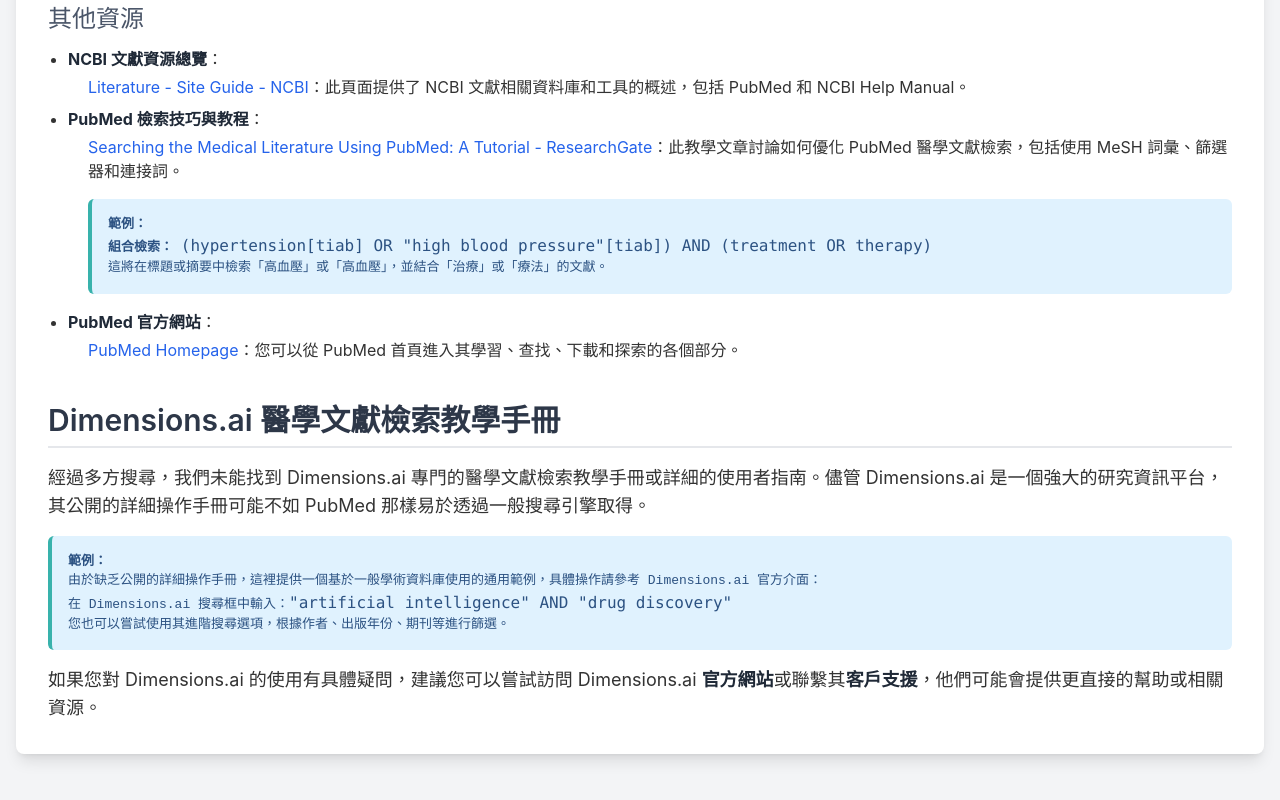
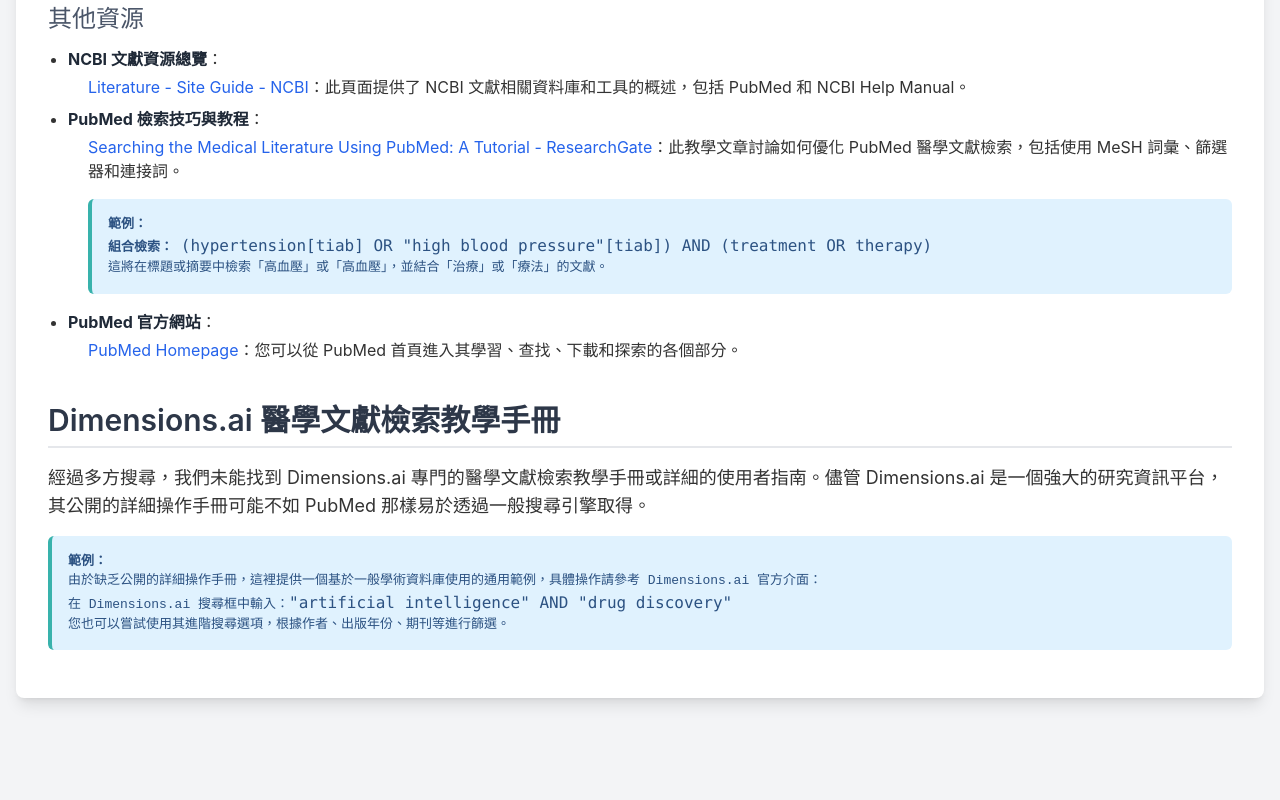
Before and after one commit to chaoneng/Learnthepublicationprocess, a plain HTML site: page SearchReferences.html in a window 1280 px wide. Shown: the part 878-1678 px from the top of the page. After the commit the page ends 1624 px from the top, so only its background shows below. Drawn offline with nearby package versions, Linux system fonts and the light colour scheme.

Commit message:
Update SearchReferences.html
Signed-off-by: Charles C.N. Wang <chaoneng.wang@gmail.com>

```diff
--- a/SearchReferences.html
+++ b/SearchReferences.html
@@ -130,7 +130,7 @@
                 <p>在 Dimensions.ai 搜尋框中輸入：<code>"artificial intelligence" AND "drug discovery"</code></p>
                 <p>您也可以嘗試使用其進階搜尋選項，根據作者、出版年份、期刊等進行篩選。</p>
             </div>
-            <p class="text-lg">如果您對 Dimensions.ai 的使用有具體疑問，建議您可以嘗試訪問 Dimensions.ai <strong class="text-gray-800">官方網站</strong>或聯繫其<strong class="text-gray-800">客戶支援</strong>，他們可能會提供更直接的幫助或相關資源。</p>
+
         </section>
     </div>
 </body>
```
